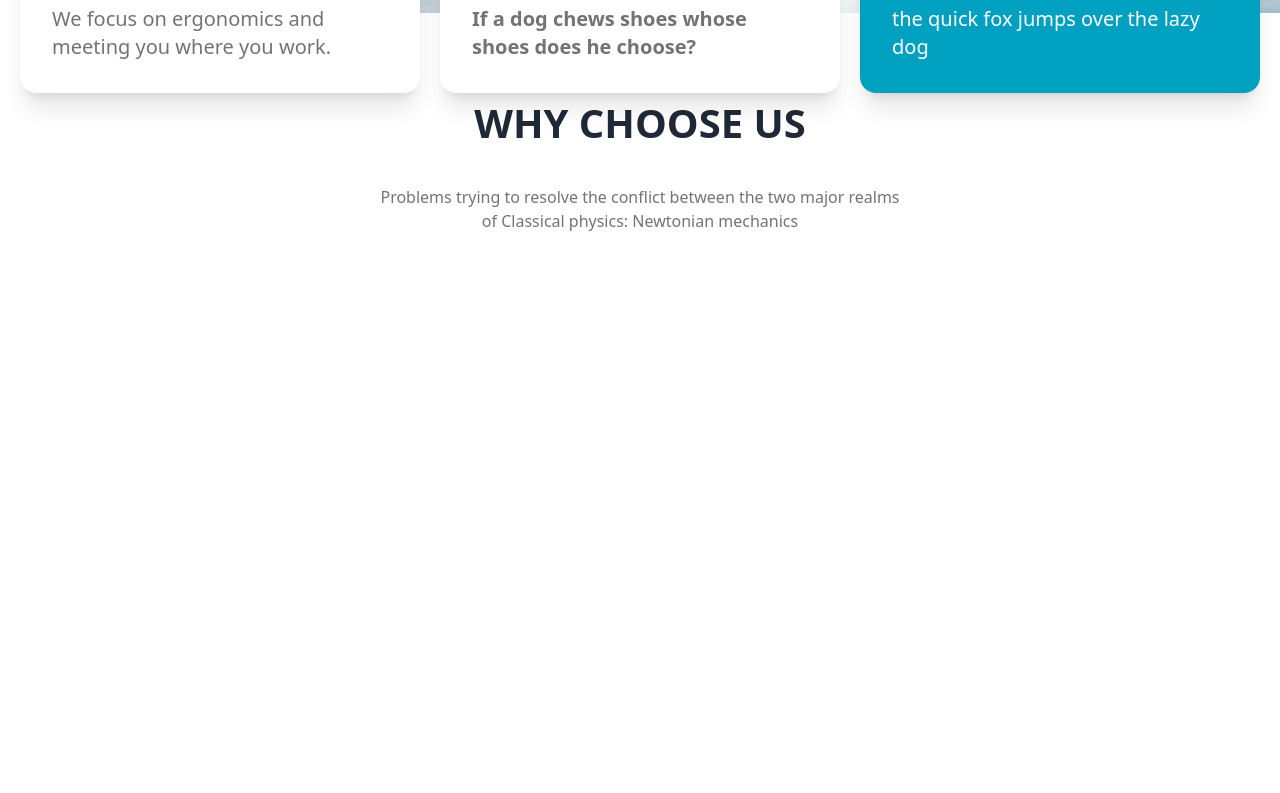
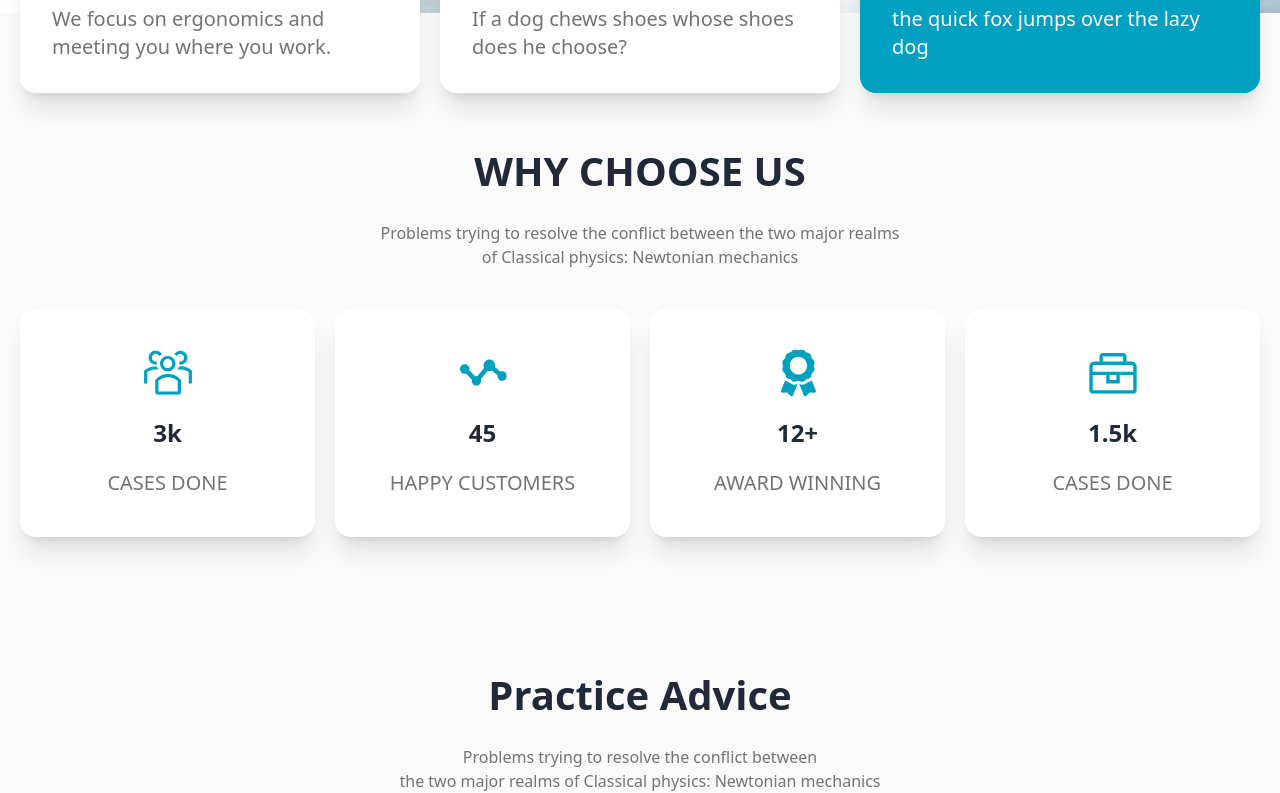
Before and after one commit to mariyasf/startup-hut, a website: page index.html in a window 1280 px wide. Shown: the part 734-1527 px from the top of the page. Before the commit the page ends 967 px from the top, so only its background shows below. Drawn offline with nearby package versions, Linux system fonts and the light colour scheme.

Commit message:
add choos us

```diff
--- a/index.html
+++ b/index.html
@@ -13,7 +13,7 @@
         <script src="https://cdn.tailwindcss.com"></script>
 
     </head>
-    <body>
+    <body class="bg-[#FAFAFA]">
         <!-- Header -->
         <header
             class="bg-[url('/public/images/b1.png')]
@@ -85,7 +85,7 @@
                     </div>
 
                     <div
-                        class="lg:relative lg:top-[80px] mx-10 mb-20 lg:mb-0  lg:mx-0
+                        class="lg:relative lg:top-[80px] mx-10  lg:mx-0
                          flex flex-col lg:flex-row gap-5 justify-between">
                         <div class="flex-1 card bg-base-100 shadow-xl">
 
@@ -107,8 +107,8 @@
                             <img class="w-12 h-12 ml-10 mt-10"
                                 src="/public/images/icons/i2.svg" alt>
 
-                            <div class="card-body font-bold">
-                                <h2 class="card-title text-2xl">
+                            <div class="card-body">
+                                <h2 class="card-title text-2xl font-bold">
                                     National top 50 firms
                                 </h2>
                                 <p class="text-xl text-[#737373]">If a dog chews
@@ -139,14 +139,89 @@
         </header>
 
         <!-- Main -->
-        <main>
+        <main class="max-w-[1240px] mx-auto">
 
-            <div>
-                <div class="primary-constainer space-y-8">
+            <div class="mx-10 lg:mx-0">
+                <div class="primary-constainer lg:mt-32 space-y-5">
                     <h2>WHY CHOOSE US</h2>
                     <p>Problems trying to resolve the conflict between the two
                         major realms <br>
                         of Classical physics: Newtonian mechanics </p>
+                </div>
+
+                <div
+                    class="mt-10 grid grid-cols-1 md:grid-cols-2 lg:grid-cols-4 justify-between gap-5">
+                    <div
+                        class=" card bg-base-100  py-10 shadow-xl space-y-5 text-center">
+
+                        <div class="mx-auto">
+                            <img class="w-12 h-12"
+                                src="/public/images/icons/i4.svg" alt>
+                        </div>
+
+                        <h2 class="text-2xl font-bold">
+                            3k
+                        </h2>
+                        <p class="text-xl text-[#737373] uppercase">
+                            Cases Done
+                        </p>
+                    </div>
+                    <div
+                        class="card bg-base-100  py-10 shadow-xl space-y-5 text-center">
+
+                        <div class="mx-auto">
+                            <img class="w-12 h-12"
+                                src="/public/images/icons/i5.svg" alt>
+                        </div>
+
+                        <h2 class="text-2xl font-bold">
+                            45
+                        </h2>
+                        <p class="text-xl text-[#737373] uppercase">
+                            Happy Customers
+                        </p>
+                    </div>
+                    <div
+                        class="card bg-base-100 shadow-xl space-y-5 text-center  py-10">
+
+                        <div class="mx-auto">
+                            <img class="w-12 h-12"
+                                src="/public/images/icons/i6.svg" alt>
+                        </div>
+
+                        <h2 class="text-2xl font-bold">
+                            12+
+                        </h2>
+                        <p class="text-xl text-[#737373] uppercase">
+                            Award Winning
+                        </p>
+                    </div>
+                    <div
+                        class=" card bg-base-100 shadow-xl space-y-5 text-center py-10">
+
+                        <div class="mx-auto">
+                            <img class="w-12 h-12 "
+                                src="/public/images/icons/i1.svg" alt>
+                        </div>
+
+                        <h2 class="text-2xl font-bold">
+                            1.5k
+                        </h2>
+                        <p class="text-xl text-[#737373] uppercase">
+                            Cases Done
+                        </p>
+                    </div>
+
+                </div>
+            </div>
+
+            <div class="mx-10 lg:mx-0">
+                <div class="primary-constainer lg:mt-32 space-y-5">
+                    <h2>Practice Advice</h2>
+                    <p>Problems trying to resolve the conflict between
+                        <br> the two major realms of Classical physics:
+                        Newtonian
+                        mechanics </p>
                 </div>
             </div>
 
```
Also changed, not shown: public/images/icons/i4.svg (added), public/images/icons/i5.svg (added), public/images/icons/i6.svg (added).
